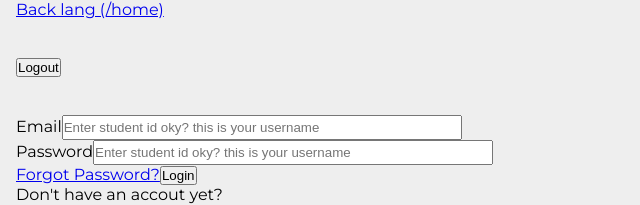
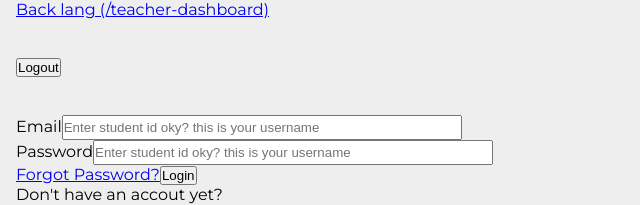
Before and after one commit to rachensan/INsys-rachensan, a React (Vite) app in the folder frontend/: page /login in a window 1280 px wide. Shown: the top 205 px of the page, without its empty margins (0-640 px from the left). Built offline with nearby package versions, Linux system fonts and the light colour scheme; no server answers; a web font is replaced by a local one.

Commit message:
Add: ongoing: after login navigation per role

```diff
--- a/frontend/src/App.jsx
+++ b/frontend/src/App.jsx
@@ -7,13 +7,15 @@ import { useAuth } from './context/AuthContext.jsx';
 import Login from './pages/Login.jsx';
 import RegisterTeacher from './pages/RegisterTeacher.jsx';
 import RegisterStudent from './pages/RegisterStudent.jsx'
-import Home from './pages/Home.jsx';
+import HomeTeacher from './pages/HomeTeacher.jsx';
+import HomeStudent from './pages/HomeStudent.jsx';
 import UpdateExam from './pages/UpdateExam.jsx';
 import Welcome from './pages/Welcome.jsx';
 import ForgotPassword from './pages/ForgotPassword.jsx';
 
 //Layout
 import LogoutButton from './components/Logout.jsx';
+
 
 function App() {
   const navigate = useNavigate();
@@ -41,21 +43,35 @@ useEffect(() => {
     });
 }, []);
 
-                            useEffect(() => {
-                              console.log("User updated: (from global context)", user);
-                            }, [user]);
+useEffect(() => {
+  console.log("User updated: (from global context)", user);
+
+  if (!user) return;
+
+  if (user.role === "teacher") {
+    navigate("/teacher-dashboard");
+
+  } else if (user.role === "student") {
+    navigate("/student-entry");
+
+  } else if (user.role === "superadmin") {
+    navigate("/admin");
+  }
+}, [user, navigate]);
 
   return(
     <>
-    <Link to='/home'> Back lang (/home) </Link> <br/><br/><br/>
+    <Link to='/teacher-dashboard'> Back lang (/teacher-dashboard) </Link> <br/><br/><br/>
     <LogoutButton /> <br/><br/><br/>
       <Routes>
-        <Route path='/home' element={<Home />} />
+        <Route path='/teacher-dashboard' element={<HomeTeacher />} />
         <Route path='/update-exam/:examId' element={<UpdateExam />} />
+
+        <Route path='/student-entry' element={<HomeStudent />} />
+
         <Route path='/register/student' element={<RegisterStudent />} />
         <Route path='/register/teacher' element={<RegisterTeacher />} />
         <Route path='/login' element={<Login />} />
-
         <Route path='/forgot-password' element={<ForgotPassword />} />
         <Route path='/welcome-register' element={<Welcome />} />
       </Routes>
--- /dev/null
+++ b/frontend/src/pages/HomeStudent.jsx
@@ -0,0 +1,22 @@
+import React, { useEffect, useState } from 'react'
+import { useNavigate } from 'react-router-dom'
+import axios from '../utils/axiosConfig.js';
+
+//hooks
+import { useExams } from '../hooks/useExams.js';
+//components
+import Button from '../components/Buttons.jsx';
+import DraftExams from '../components/home-teacher/DraftExams.jsx';
+import OngoingExams from '../components/home-teacher/OngoingExams.jsx';
+import CompletedExams from '../components/home-teacher/CompletedExams.jsx';
+
+function HomeStudent() {
+
+  return (
+    <>
+      hello student
+    </>
+  );
+}
+
+export default HomeStudent;
--- a/frontend/src/pages/Login.jsx
+++ b/frontend/src/pages/Login.jsx
@@ -41,7 +41,6 @@ function Login() {
         setUser(user); //from backend login (auth.js).. but came from userPayload
 
         alert(message);
-        navigate('/home');
       })
       .catch(err => {
         console.log(err.response?.data);
```
Also changed, not shown: frontend/src/pages/HomeTeacher.jsx (renamed from frontend/src/pages/Home.jsx, +6 -6 lines), frontend/src/components/home-teacher/CompletedExams.jsx (renamed from frontend/src/components/home/CompletedExams.jsx), frontend/src/components/home-teacher/DraftExams.jsx (renamed from frontend/src/components/home/DraftExams.jsx), frontend/src/components/home-teacher/OngoingExams.jsx (renamed from frontend/src/components/home/OngoingExams.jsx).
